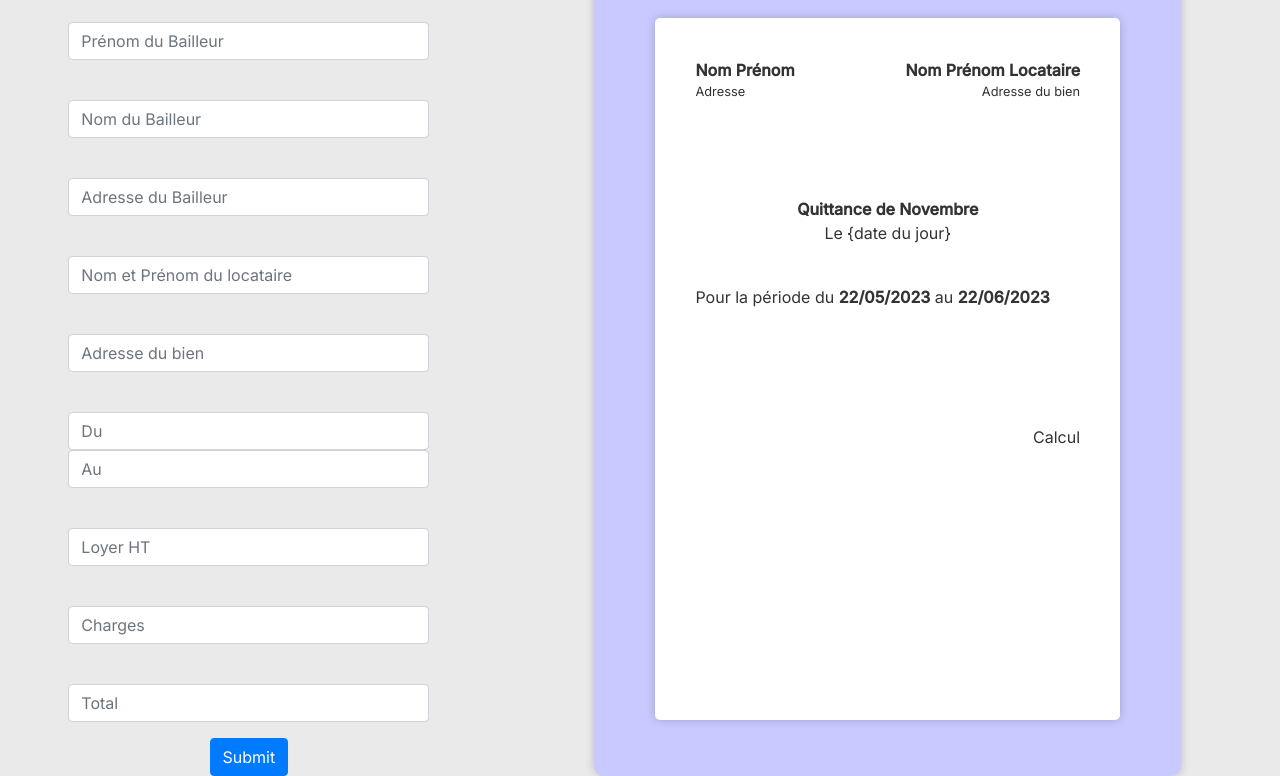
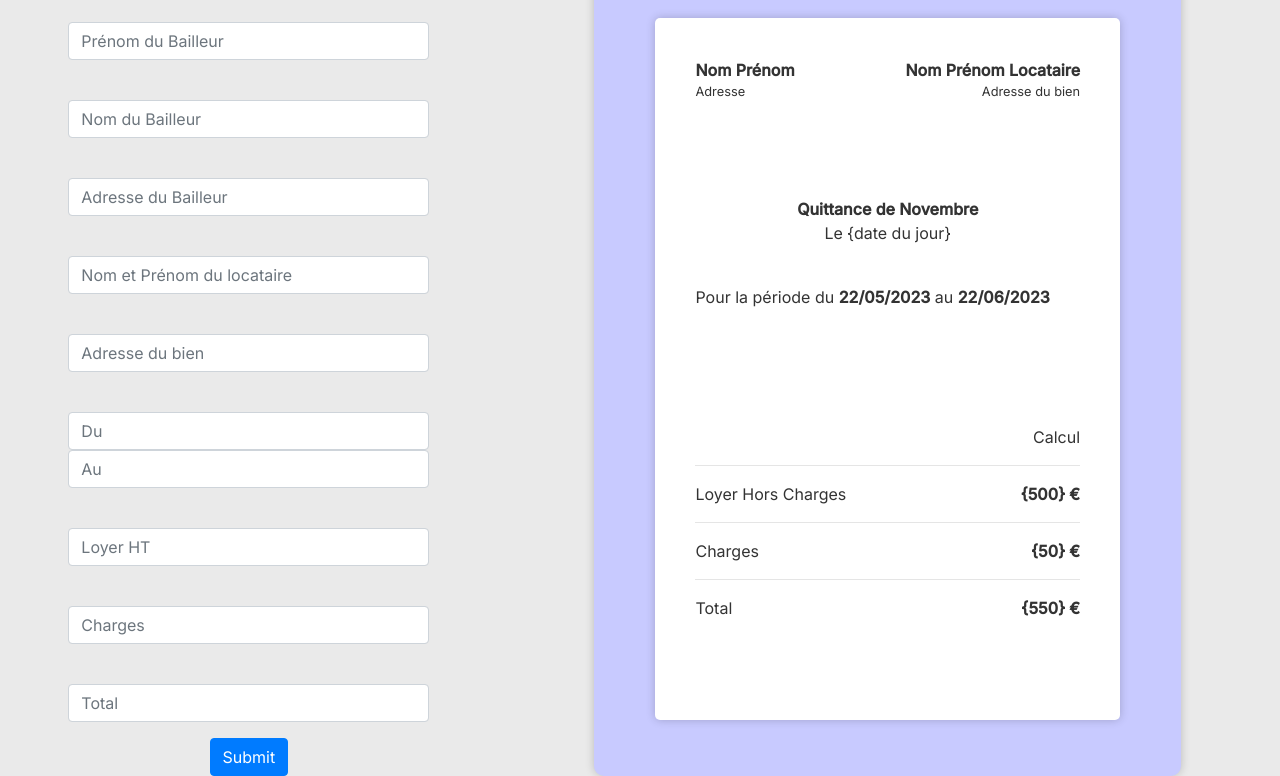
Before and after one commit to Rayanworkout/GenQuit-Generateur-de-Quittances, a plain HTML site: page index.html in a window 1280 px wide. Shown: the part 424-1200 px from the top of the page. Drawn offline with nearby package versions, Linux system fonts and the light colour scheme.

Commit message:
finished preview

```diff
--- a/index.html
+++ b/index.html
@@ -14,13 +14,6 @@
 </head>
 
 <body id="body">
-    <div class="container col-8">
-        <h1 id="page-header">Créez facilement vos quittances de loyer !</h1>
-        <h3>
-            Pas d'inscription, pas de pub, open-source.
-        </h3>
-    </div>
-
     <nav class="navbar navbar-expand-lg fixed-top my-navbar">
         <div class="container-fluid">
             <a class="navbar-brand title" href="#">GenQuit</a>
@@ -33,6 +26,12 @@
             </div>
         </div>
     </nav>
+    <div class="container col-8">
+        <h1 id="page-header">Créez facilement vos quittances de loyer !</h1>
+        <h3>
+            Pas d'inscription, pas de pub, open-source.
+        </h3>
+    </div>
     <div class="container col-11 text-center">
         <div class="row">
             <div class="col-md-4">
@@ -116,6 +115,12 @@
                     <div class="row">
                         <div class="col">
                             <p class="calcul">Calcul</p>
+                            <hr>
+                            <p class="prix-ht price-elem"><span class="hc-tag">Loyer Hors Charges</span>{500} €</p>
+                            <hr>
+                            <p class="charges price-elem"><span class="charges-tag">Charges</span>{50} €</p>
+                            <hr>
+                            <p class="total price-elem"><span class="total-tag">Total</span>{550} €</p>
                         </div>
                     </div>
                 </div>
--- a/static/css/style.css
+++ b/static/css/style.css
@@ -3,6 +3,7 @@
     background-color: #c8caff;
     padding: 20px;
     align-items: center;
+    position: fixed;
 
 }
 
@@ -150,3 +151,34 @@ h3 {
     margin-top: 100px;
     text-align: right;
 }
+
+.preview .prix-ht {
+    text-align: right;
+}
+
+.preview .hc-tag {
+    float: left;
+    font-weight: normal;
+}
+
+.preview .charges {
+    text-align: right;
+}
+
+.preview .charges-tag {
+    float: left;
+    font-weight: normal;
+}
+
+.preview .total {
+    text-align: right;
+}
+
+.preview .total-tag {
+    float: left;
+    font-weight: normal;
+}
+
+.price-elem {
+    font-weight: bold;
+}
```
